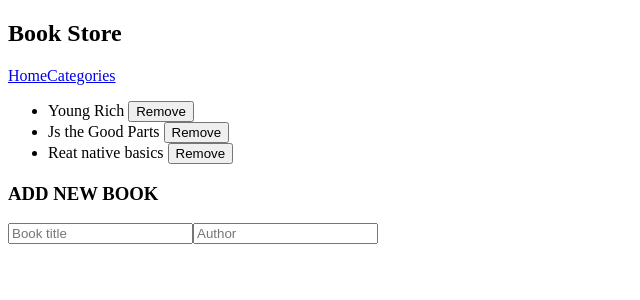
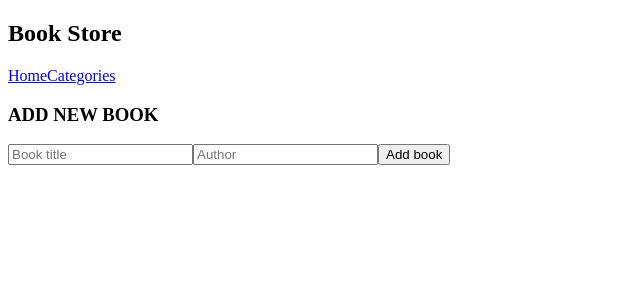
Before and after one commit to Zeph180/book-store, a React (Create React App) app: page / in a window 1280 px wide. Shown: the top 300 px of the page, without its empty margins (0-640 px from the left). Built offline with nearby package versions, Linux system fonts and the light colour scheme.

Commit message:
Add reducers

```diff
--- a/package.json
+++ b/package.json
@@ -3,11 +3,13 @@
   "version": "0.1.0",
   "private": true,
   "dependencies": {
+    "@reduxjs/toolkit": "^1.9.3",
     "@testing-library/jest-dom": "^5.16.5",
     "@testing-library/react": "^13.4.0",
     "@testing-library/user-event": "^13.5.0",
     "react": "^18.2.0",
     "react-dom": "^18.2.0",
+    "react-redux": "^8.0.5",
     "react-router-dom": "^6.8.2",
     "react-scripts": "5.0.1",
     "web-vitals": "^2.1.4"
--- a/src/components/AddBookForm.js
+++ b/src/components/AddBookForm.js
@@ -1,16 +1,37 @@
+/* eslint-disable import/no-extraneous-dependencies */
+import { useState } from 'react';
+import { useDispatch } from 'react-redux';
+import { addBook } from '../redux/features/book/bookSlice';
+
 export default function AddBookForm() {
+  const [title, setTitle] = useState('');
+  const [author, setAuthor] = useState('');
+  const dispatch = useDispatch();
+
+  const handleSubmit = (e) => {
+    e.preventDefault();
+    dispatch(addBook({ title, author }));
+    setAuthor('');
+    setTitle('');
+  };
+
   return (
-    <form>
+    <form onSubmit={handleSubmit}>
       <h3>ADD NEW BOOK</h3>
       <input
         type="text"
         placeholder="Book title"
+        value={title}
+        onChange={(e) => setTitle(e.target.value)}
       />
 
       <input
         type="text"
         placeholder="Author"
+        value={author}
+        onChange={(e) => setAuthor(e.target.value)}
       />
+      <button type="submit">Add book</button>
     </form>
   );
 }
--- a/src/components/myPages/Books.js
+++ b/src/components/myPages/Books.js
@@ -1,20 +1,17 @@
+/* eslint-disable import/no-extraneous-dependencies */
+import { useDispatch, useSelector } from 'react-redux';
+import { removeBook } from '../../redux/features/book/bookSlice';
 import AddBookForm from '../AddBookForm';
 
 export default function Books() {
-  const books = [
-    {
-      title: 'Young Rich',
-      author: '50cent',
-    },
-    {
-      title: 'Js the Good Parts',
-      author: 'Adam',
-    },
-    {
-      title: 'Reat  native basics',
-      author: 'Bonne Eisseman',
-    },
-  ];
+  const books = useSelector((state) => state.books);
+  const dispatch = useDispatch();
+
+  const handleRemove = (bookId) => {
+    dispatch(removeBook(bookId));
+    console.log(bookId);
+  };
+
   return (
     <>
       <ul>
@@ -22,7 +19,7 @@ export default function Books() {
           <li key={book.title + 2}>
             {book.title}
             {' '}
-            <button type="button">Remove</button>
+            <button type="button" onClick={() => handleRemove(book.id)}>Remove</button>
           </li>
         ))}
       </ul>
--- a/src/components/myPages/Categories.js
+++ b/src/components/myPages/Categories.js
@@ -1,5 +1,14 @@
+import { useDispatch, useSelector } from 'react-redux';
+import { checkStatus } from '../../redux/features/categories/categoriesSlice';
+
 export default function Categories() {
+  const categories = useSelector((state) => state.categories);
+  const dispatch = useDispatch();
+
   return (
-    <button type="button">Check status</button>
+    <>
+      <p>{categories}</p>
+      <button type="button" onClick={() => dispatch(checkStatus())}>Check status</button>
+    </>
   );
 }
--- a/src/index.js
+++ b/src/index.js
@@ -1,15 +1,21 @@
+/* eslint-disable import/no-extraneous-dependencies */
 import React from 'react';
 import ReactDOM from 'react-dom/client';
 import './index.css';
 import { BrowserRouter } from 'react-router-dom';
+import { Provider } from 'react-redux';
 import App from './App';
 import reportWebVitals from './reportWebVitals';
+// import store from './app/store';
+import store from './redux/app/store';
 
 const root = ReactDOM.createRoot(document.getElementById('root'));
 root.render(
   <React.StrictMode>
     <BrowserRouter>
-      <App />
+      <Provider store={store}>
+        <App />
+      </Provider>
     </BrowserRouter>
   </React.StrictMode>,
 );
--- /dev/null
+++ b/src/redux/app/store.js
@@ -0,0 +1,11 @@
+/* eslint-disable import/no-extraneous-dependencies */
+import { configureStore } from '@reduxjs/toolkit';
+import booksReducer from '../features/book/bookSlice';
+import categoriesReducer from '../features/categories/categoriesSlice';
+
+export default configureStore({
+  reducer: {
+    books: booksReducer,
+    categories: categoriesReducer,
+  },
+});
--- /dev/null
+++ b/src/redux/features/book/bookSlice.js
@@ -0,0 +1,21 @@
+/* eslint-disable import/no-extraneous-dependencies */
+import { createSlice } from '@reduxjs/toolkit';
+
+export const bookSlice = createSlice({
+  name: 'books',
+  initialState: [],
+  reducers: {
+    addBook: (state, action) => {
+      const { title, author } = action.payload;
+      state.push({ title, author, id: crypto.randomUUID() });
+    },
+
+    removeBook: (state, action) => {
+      const bookId = action.payload;
+      return state.filter((book) => book.id !== bookId);
+    },
+  },
+});
+
+export const { addBook, removeBook } = bookSlice.actions;
+export default bookSlice.reducer;
--- /dev/null
+++ b/src/redux/features/categories/categoriesSlice.js
@@ -0,0 +1,12 @@
+import { createSlice } from '@reduxjs/toolkit';
+
+export const categoriesSlice = createSlice({
+  name: 'categories',
+  initialState: [],
+  reducers: {
+    checkStatus: () => 'Under construction',
+  },
+});
+
+export const { checkStatus } = categoriesSlice.actions;
+export default categoriesSlice.reducer;
```
Also changed, not shown: 1 other file (tests, documents, lock files or other folders).
